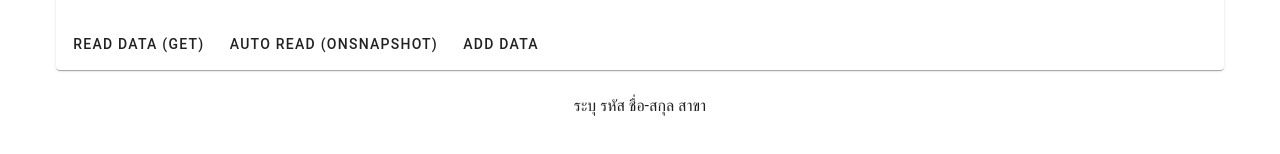
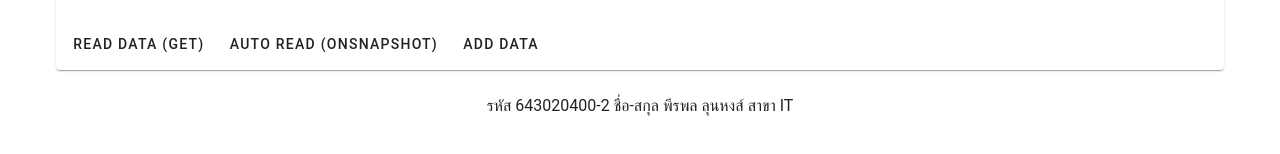
Before and after one commit to Blackevil7/web-2566, a plain HTML site: page work6_vue.html in a window 1280 px wide. Shown: the part 170-324 px from the top of the page. Drawn offline with nearby package versions, Linux system fonts and the light colour scheme; no server answers.

Commit message:
edit footer

```diff
--- a/work6_vue.html
+++ b/work6_vue.html
@@ -111,7 +111,7 @@
             data() {
                 return {
                     title: "Work 6:  เรียกใช้ฐานข้อมูล Firebase ด้วย VueJS",
-                    footer: "ระบุ รหัส ชื่อ-สกุล สาขา",
+                    footer: "รหัส 643020400-2 ชื่อ-สกุล พีรพล ลุนหงส์ สาขา IT",
                     students: [],
                     editstd: {},
                     editmode: 0,
```
